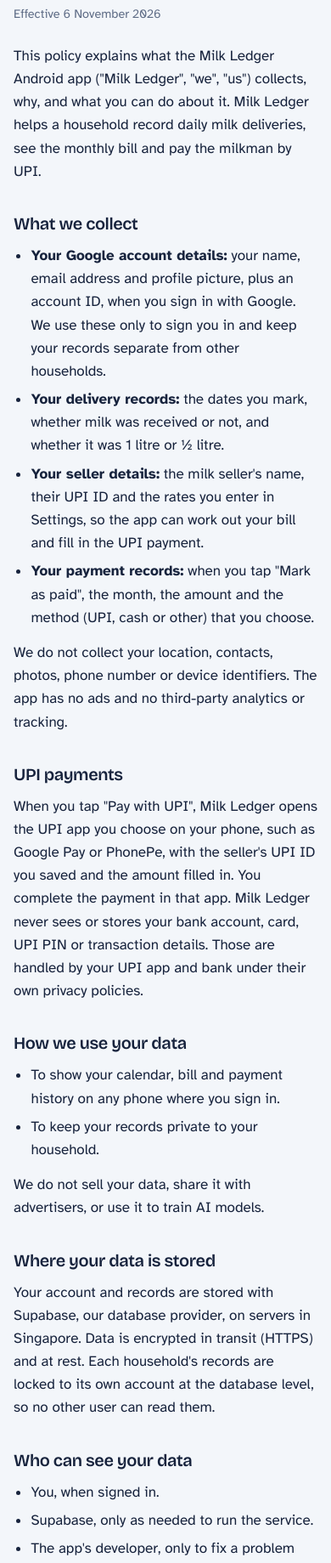
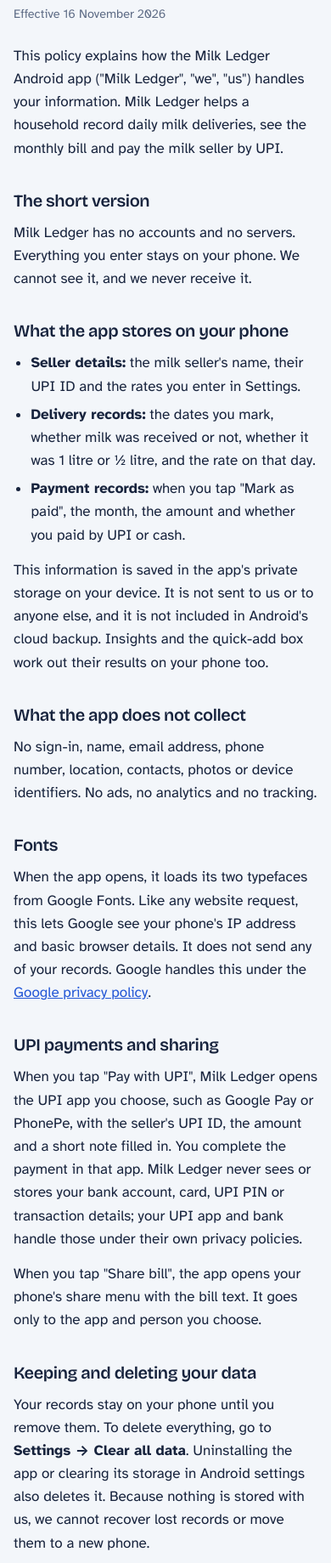
Before and after one commit to gkolath/milk-ledger, a plain HTML site: page docs/privacy.html in a window 390 px wide. Shown: the part 145-1984 px from the top of the page at 85% size. Drawn offline with nearby package versions, Linux system fonts and the light colour scheme.

Commit message:
Rewrite public pages for the local-only app
The app no longer has Google sign-in or a Supabase backend, so the privacy
policy, terms and home page now say records stay on the phone, explain
Clear all data, note that fonts load from Google Fonts, and drop account
and cloud-sync wording. Also points BACKEND.md and README at docs/ and the
local-only setup.

Co-Authored-By: Claude Opus 5.5 <noreply@anthropic.com>

```diff
--- a/docs/privacy.html
+++ b/docs/privacy.html
@@ -123,47 +123,36 @@ footer {
 
   <main>
     <h1>Privacy policy</h1>
-    <p class="meta">Effective 6 November 2026</p>
+    <p class="meta">Effective 16 November 2026</p>
 
-    <p>This policy explains what the Milk Ledger Android app ("Milk Ledger", "we", "us") collects, why, and what you can do about it. Milk Ledger helps a household record daily milk deliveries, see the monthly bill and pay the milkman by UPI.</p>
+    <p>This policy explains how the Milk Ledger Android app ("Milk Ledger", "we", "us") handles your information. Milk Ledger helps a household record daily milk deliveries, see the monthly bill and pay the milk seller by UPI.</p>
 
-    <h2>What we collect</h2>
+    <h2>The short version</h2>
+    <p>Milk Ledger has no accounts and no servers. Everything you enter stays on your phone. We cannot see it, and we never receive it.</p>
+
+    <h2>What the app stores on your phone</h2>
     <ul>
-      <li><b>Your Google account details:</b> your name, email address and profile picture, plus an account ID, when you sign in with Google. We use these only to sign you in and keep your records separate from other households.</li>
-      <li><b>Your delivery records:</b> the dates you mark, whether milk was received or not, and whether it was 1 litre or ½ litre.</li>
-      <li><b>Your seller details:</b> the milk seller's name, their UPI ID and the rates you enter in Settings, so the app can work out your bill and fill in the UPI payment.</li>
-      <li><b>Your payment records:</b> when you tap "Mark as paid", the month, the amount and the method (UPI, cash or other) that you choose.</li>
+      <li><b>Seller details:</b> the milk seller's name, their UPI ID and the rates you enter in Settings.</li>
+      <li><b>Delivery records:</b> the dates you mark, whether milk was received or not, whether it was 1 litre or ½ litre, and the rate on that day.</li>
+      <li><b>Payment records:</b> when you tap "Mark as paid", the month, the amount and whether you paid by UPI or cash.</li>
     </ul>
-    <p>We do not collect your location, contacts, photos, phone number or device identifiers. The app has no ads and no third-party analytics or tracking.</p>
+    <p>This information is saved in the app's private storage on your device. It is not sent to us or to anyone else, and it is not included in Android's cloud backup. Insights and the quick-add box work out their results on your phone too.</p>
 
-    <h2>UPI payments</h2>
-    <p>When you tap "Pay with UPI", Milk Ledger opens the UPI app you choose on your phone, such as Google Pay or PhonePe, with the seller's UPI ID you saved and the amount filled in. You complete the payment in that app. Milk Ledger never sees or stores your bank account, card, UPI PIN or transaction details. Those are handled by your UPI app and bank under their own privacy policies.</p>
+    <h2>What the app does not collect</h2>
+    <p>No sign-in, name, email address, phone number, location, contacts, photos or device identifiers. No ads, no analytics and no tracking.</p>
 
-    <h2>How we use your data</h2>
-    <ul>
-      <li>To show your calendar, bill and payment history on any phone where you sign in.</li>
-      <li>To keep your records private to your household.</li>
-    </ul>
-    <p>We do not sell your data, share it with advertisers, or use it to train AI models.</p>
+    <h2>Fonts</h2>
+    <p>When the app opens, it loads its two typefaces from Google Fonts. Like any website request, this lets Google see your phone's IP address and basic browser details. It does not send any of your records. Google handles this under the <a href="https://policies.google.com/privacy">Google privacy policy</a>.</p>
 
-    <h2>Where your data is stored</h2>
-    <p>Your account and records are stored with Supabase, our database provider, on servers in Singapore. Data is encrypted in transit (HTTPS) and at rest. Each household's records are locked to its own account at the database level, so no other user can read them.</p>
+    <h2>UPI payments and sharing</h2>
+    <p>When you tap "Pay with UPI", Milk Ledger opens the UPI app you choose, such as Google Pay or PhonePe, with the seller's UPI ID, the amount and a short note filled in. You complete the payment in that app. Milk Ledger never sees or stores your bank account, card, UPI PIN or transaction details; your UPI app and bank handle those under their own privacy policies.</p>
+    <p>When you tap "Share bill", the app opens your phone's share menu with the bill text. It goes only to the app and person you choose.</p>
 
-    <h2>Who can see your data</h2>
-    <ul>
-      <li>You, when signed in.</li>
-      <li>Supabase, only as needed to run the service.</li>
-      <li>The app's developer, only to fix a problem you report or when the law requires it.</li>
-    </ul>
-
-    <h2>How long we keep it</h2>
-    <p>We keep your records while your account exists. When you delete your account, your account and all its delivery and payment records are permanently deleted straight away. Backups held by Supabase are cleared within their normal backup cycle.</p>
-
-    <h2>Deleting your account and data</h2>
-    <p>In the app, go to <b>Settings → Delete my account</b>. This removes your account and every record linked to it. If you can no longer open the app, email <a href="mailto:hello@truship.org">hello@truship.org</a> from the email address you signed in with, and we will delete it within 30 days.</p>
+    <h2>Keeping and deleting your data</h2>
+    <p>Your records stay on your phone until you remove them. To delete everything, go to <b>Settings → Clear all data</b>. Uninstalling the app or clearing its storage in Android settings also deletes it. Because nothing is stored with us, we cannot recover lost records or move them to a new phone.</p>
 
     <h2>Children</h2>
-    <p>Milk Ledger is meant for adults managing a household. It is not directed at children under 13, and we do not knowingly collect data from them.</p>
+    <p>Milk Ledger is meant for adults managing a household. It is not directed at children under 13.</p>
 
     <h2>Changes to this policy</h2>
     <p>If we change this policy, we will update the date at the top of this page and, for significant changes, show a notice in the app.</p>
```
Also changed, not shown: BACKEND.md (+1 -1 lines), docs/index.html (+3 -3 lines), docs/terms.html (+7 -12 lines), README.md.
